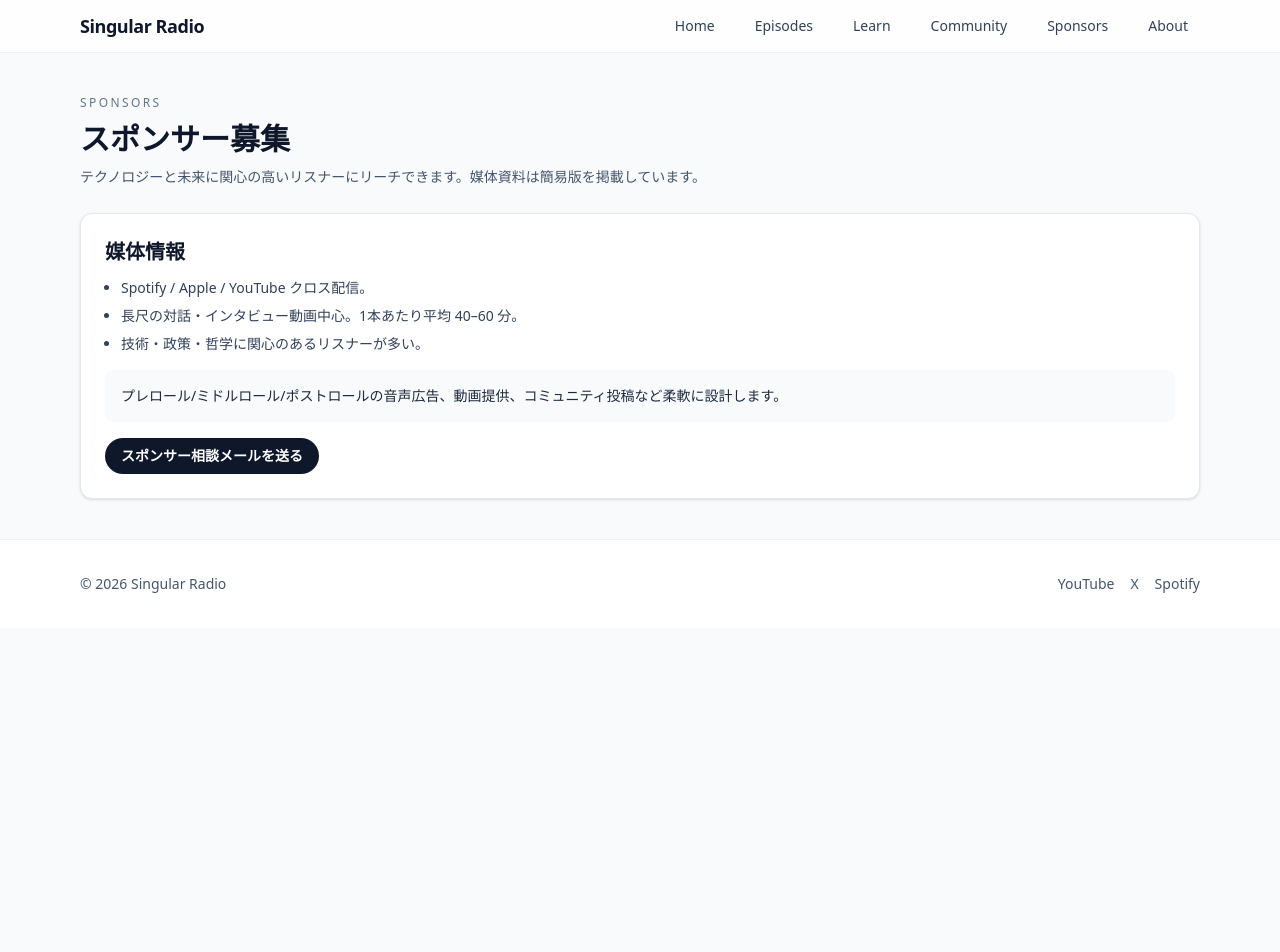
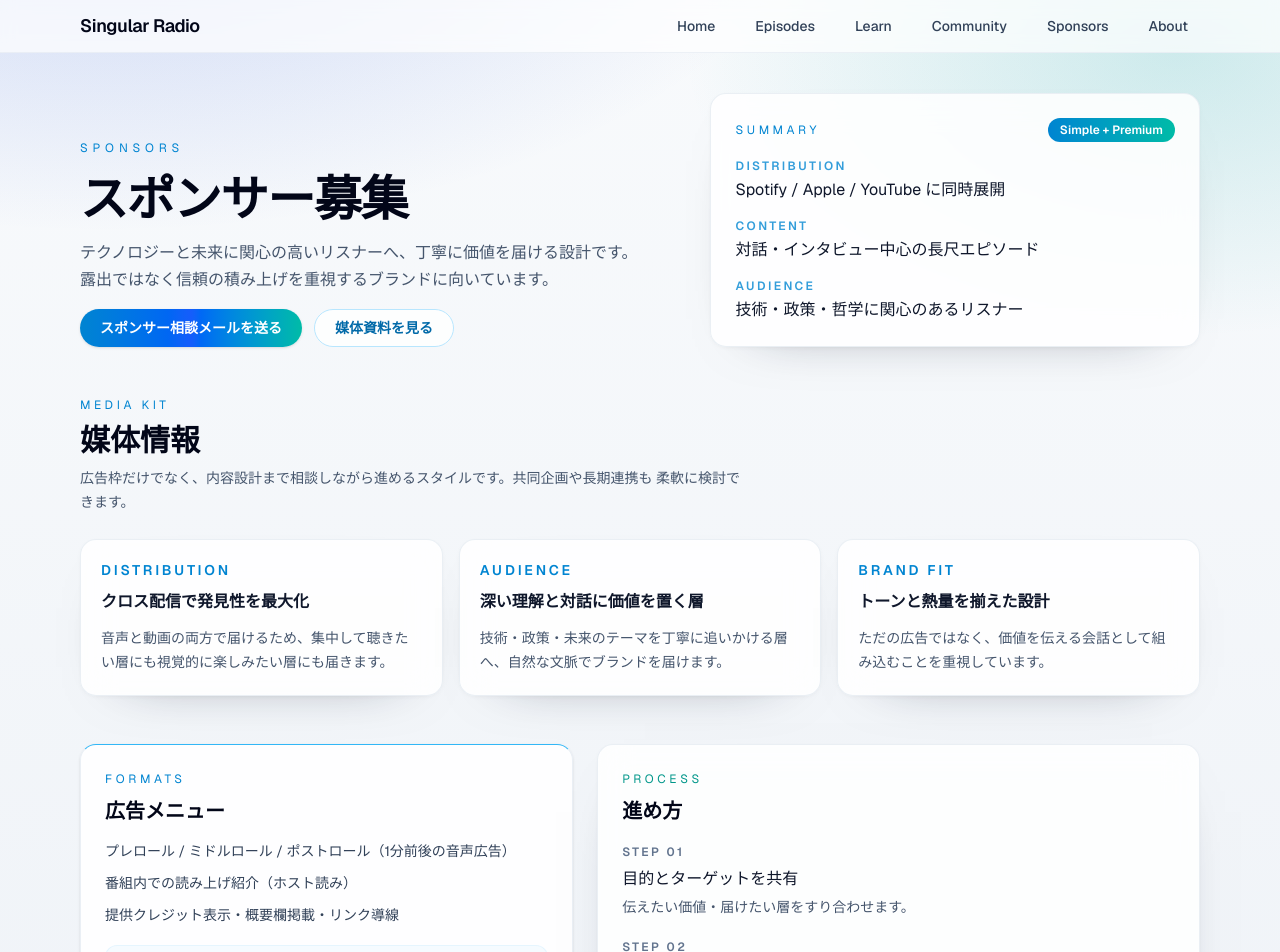
Before and after one commit to Japan-Automation-Technology/singular-radio, a Next.js app in the folder web/: page /sponsors in a window 1280 px wide. Shown: the top 952 px of the page. Before the commit the page ends 800 px from the top, so only its background shows below. Built offline with nearby package versions, Linux system fonts and the light colour scheme.

Commit message:
sponsor page design

```diff
--- a/web/app/globals.css
+++ b/web/app/globals.css
@@ -1,8 +1,12 @@
 @import "tailwindcss";
 
 :root {
-  --background: #f8fafc;
-  --foreground: #0f172a;
+  --background: #f4f7fb;
+  --foreground: #0b1020;
+  --ink: #0c1b2a;
+  --accent: #1d4ed8;
+  --accent-2: #0ea5a4;
+  --surface: #ffffff;
 }
 
 @theme inline {
@@ -13,7 +17,10 @@
 }
 
 body {
-  background: var(--background);
+  background:
+    radial-gradient(1200px 600px at 8% -10%, rgba(29, 78, 216, 0.22), transparent 60%),
+    radial-gradient(900px 520px at 92% 4%, rgba(14, 165, 164, 0.18), transparent 55%),
+    linear-gradient(180deg, #f8fafc 0%, #eef2f7 100%);
   color: var(--foreground);
 }
 
@@ -24,3 +31,43 @@ a {
 p {
   line-height: 1.7;
 }
+
+::selection {
+  background: rgba(29, 78, 216, 0.18);
+}
+
+.glass-panel {
+  background: rgba(255, 255, 255, 0.86);
+  box-shadow:
+    0 20px 60px -48px rgba(15, 23, 42, 0.6),
+    0 2px 10px -6px rgba(15, 23, 42, 0.2);
+  border: 1px solid rgba(226, 232, 240, 0.7);
+  backdrop-filter: blur(16px);
+}
+
+.animate-rise {
+  animation: rise 0.7s ease-out both;
+}
+
+.animate-rise-delayed {
+  animation: rise 0.7s ease-out both;
+  animation-delay: 0.12s;
+}
+
+@keyframes rise {
+  from {
+    opacity: 0;
+    transform: translate3d(0, 14px, 0);
+  }
+  to {
+    opacity: 1;
+    transform: translate3d(0, 0, 0);
+  }
+}
+
+@media (prefers-reduced-motion: reduce) {
+  .animate-rise,
+  .animate-rise-delayed {
+    animation: none;
+  }
+}
--- a/web/app/layout.tsx
+++ b/web/app/layout.tsx
@@ -28,9 +28,9 @@ export default function RootLayout({
   return (
     <html lang="en">
       <body
-        className={`${geistSans.variable} ${geistMono.variable} antialiased`}
+        className={`${geistSans.variable} ${geistMono.variable} font-sans antialiased`}
       >
-        <div className="min-h-screen bg-slate-50 text-slate-900">
+        <div className="min-h-screen text-slate-900">
           <Header />
           <main className="mx-auto max-w-6xl px-4 py-10">{children}</main>
           <Footer />
--- a/web/app/sponsors/page.tsx
+++ b/web/app/sponsors/page.tsx
@@ -2,33 +2,186 @@ export const metadata = { title: "Sponsors – Singular Radio" };
 
 export default function SponsorsPage() {
   return (
-    <div className="space-y-6">
-      <header className="space-y-2">
-        <p className="text-xs uppercase tracking-[0.2em] text-slate-500">
+    <div className="space-y-12">
+      <section className="grid items-end gap-8 lg:grid-cols-[1.1fr_0.9fr]">
+        <div className="space-y-4 animate-rise">
+          <p className="text-xs uppercase tracking-[0.4em] text-sky-600">
             Sponsors
           </p>
-        <h1 className="text-3xl font-semibold text-slate-900">スポンサー募集</h1>
-        <p className="text-sm text-slate-600">
-          テクノロジーと未来に関心の高いリスナーにリーチできます。媒体資料は簡易版を掲載しています。
+          <h1 className="text-4xl font-semibold tracking-tight text-slate-950 md:text-5xl">
+            スポンサー募集
+          </h1>
+          <p className="max-w-xl text-base text-slate-600">
+            テクノロジーと未来に関心の高いリスナーへ、丁寧に価値を届ける設計です。
+            露出ではなく信頼の積み上げを重視するブランドに向いています。
           </p>
-      </header>
-      <div className="rounded-xl border border-slate-200 bg-white p-6 shadow-sm">
-        <h2 className="text-xl font-semibold text-slate-900">媒体情報</h2>
-        <ul className="mt-3 list-disc space-y-2 pl-4 text-sm text-slate-700">
-          <li>Spotify / Apple / YouTube クロス配信。</li>
-          <li>長尺の対話・インタビュー動画中心。1本あたり平均 40–60 分。</li>
-          <li>技術・政策・哲学に関心のあるリスナーが多い。</li>
-        </ul>
-        <div className="mt-4 rounded-lg bg-slate-50 p-4 text-sm text-slate-800">
-          プレロール/ミドルロール/ポストロールの音声広告、動画提供、コミュニティ投稿など柔軟に設計します。
-        </div>
+          <div className="flex flex-wrap gap-3">
             <a
               href="mailto:singularradio01@gmail.com"
-          className="mt-4 inline-flex items-center justify-center rounded-full bg-slate-900 px-4 py-2 text-sm font-semibold text-white hover:bg-slate-800"
+              className="inline-flex items-center justify-center rounded-full bg-gradient-to-r from-sky-600 via-blue-600 to-teal-500 px-5 py-2 text-sm font-semibold text-white shadow-sm transition hover:brightness-105"
             >
               スポンサー相談メールを送る
             </a>
+            <a
+              href="#media-kit"
+              className="inline-flex items-center justify-center rounded-full border border-sky-200 bg-white/80 px-5 py-2 text-sm font-semibold text-sky-700 transition hover:border-sky-300 hover:text-sky-900"
+            >
+              媒体資料を見る
+            </a>
           </div>
+        </div>
+        <div className="glass-panel animate-rise-delayed rounded-2xl p-6 text-sm text-slate-700 ring-1 ring-sky-100/70">
+          <div className="flex items-center justify-between">
+            <p className="text-xs uppercase tracking-[0.3em] text-sky-600">
+              Summary
+            </p>
+            <span className="rounded-full bg-gradient-to-r from-sky-600 to-teal-500 px-3 py-1 text-xs font-semibold text-white">
+              Simple + Premium
+            </span>
+          </div>
+          <dl className="mt-4 space-y-4">
+            <div className="space-y-1">
+              <dt className="text-xs font-semibold uppercase tracking-[0.2em] text-sky-600/80">
+                Distribution
+              </dt>
+              <dd className="text-base text-slate-900">
+                Spotify / Apple / YouTube に同時展開
+              </dd>
+            </div>
+            <div className="space-y-1">
+              <dt className="text-xs font-semibold uppercase tracking-[0.2em] text-sky-600/80">
+                Content
+              </dt>
+              <dd className="text-base text-slate-900">
+                対話・インタビュー中心の長尺エピソード
+              </dd>
+            </div>
+            <div className="space-y-1">
+              <dt className="text-xs font-semibold uppercase tracking-[0.2em] text-sky-600/80">
+                Audience
+              </dt>
+              <dd className="text-base text-slate-900">
+                技術・政策・哲学に関心のあるリスナー
+              </dd>
+            </div>
+          </dl>
+        </div>
+      </section>
+
+      <section id="media-kit" className="space-y-6">
+        <header className="space-y-2">
+          <p className="text-xs uppercase tracking-[0.3em] text-sky-600">
+            Media Kit
+          </p>
+          <h2 className="text-2xl font-semibold text-slate-950 md:text-3xl">
+            媒体情報
+          </h2>
+          <p className="max-w-2xl text-sm text-slate-600">
+            広告枠だけでなく、内容設計まで相談しながら進めるスタイルです。共同企画や長期連携も
+            柔軟に検討できます。
+          </p>
+        </header>
+
+        <div className="grid gap-4 md:grid-cols-3">
+          <div className="glass-panel animate-rise rounded-2xl p-5 ring-1 ring-sky-100/70">
+            <h3 className="text-sm font-semibold uppercase tracking-[0.2em] text-sky-600">
+              Distribution
+            </h3>
+            <p className="mt-2 text-base font-semibold text-slate-900">
+              クロス配信で発見性を最大化
+            </p>
+            <p className="mt-3 text-sm text-slate-600">
+              音声と動画の両方で届けるため、集中して聴きたい層にも視覚的に楽しみたい層にも届きます。
+            </p>
+          </div>
+          <div className="glass-panel animate-rise rounded-2xl p-5 ring-1 ring-sky-100/70">
+            <h3 className="text-sm font-semibold uppercase tracking-[0.2em] text-sky-600">
+              Audience
+            </h3>
+            <p className="mt-2 text-base font-semibold text-slate-900">
+              深い理解と対話に価値を置く層
+            </p>
+            <p className="mt-3 text-sm text-slate-600">
+              技術・政策・未来のテーマを丁寧に追いかける層へ、自然な文脈でブランドを届けます。
+            </p>
+          </div>
+          <div className="glass-panel animate-rise rounded-2xl p-5 ring-1 ring-sky-100/70">
+            <h3 className="text-sm font-semibold uppercase tracking-[0.2em] text-sky-600">
+              Brand Fit
+            </h3>
+            <p className="mt-2 text-base font-semibold text-slate-900">
+              トーンと熱量を揃えた設計
+            </p>
+            <p className="mt-3 text-sm text-slate-600">
+              ただの広告ではなく、価値を伝える会話として組み込むことを重視しています。
+            </p>
+          </div>
+        </div>
+      </section>
+
+      <section className="grid gap-6 lg:grid-cols-[0.9fr_1.1fr]">
+        <div className="rounded-2xl border border-slate-200/70 border-t-sky-500/80 bg-white/90 p-6 shadow-sm">
+          <p className="text-xs uppercase tracking-[0.3em] text-sky-600">
+            Formats
+          </p>
+          <h3 className="mt-2 text-xl font-semibold text-slate-950">
+            広告メニュー
+          </h3>
+          <ul className="mt-4 space-y-3 text-sm text-slate-700">
+            <li>
+              プレロール / ミドルロール / ポストロール（1分前後の音声広告）
+            </li>
+            <li>番組内での読み上げ紹介（ホスト読み）</li>
+            <li>提供クレジット表示・概要欄掲載・リンク導線</li>
+          </ul>
+          <div className="mt-5 rounded-xl border border-sky-100/70 bg-sky-50/70 p-4 text-sm text-slate-700">
+            配信頻度・露出量は相談の上で最適化します。単発でも長期でも対応可能です。
+          </div>
+        </div>
+        <div className="glass-panel rounded-2xl p-6 ring-1 ring-teal-100/70">
+          <p className="text-xs uppercase tracking-[0.3em] text-teal-600">
+            Process
+          </p>
+          <h3 className="mt-2 text-xl font-semibold text-slate-950">
+            進め方
+          </h3>
+          <ol className="mt-4 space-y-4 text-sm text-slate-700">
+            <li>
+              <span className="text-xs font-semibold uppercase tracking-[0.2em] text-slate-500">
+                Step 01
+              </span>
+              <p className="mt-1 text-base text-slate-900">
+                目的とターゲットを共有
+              </p>
+              <p className="mt-1 text-sm text-slate-600">
+                伝えたい価値・届けたい層をすり合わせます。
+              </p>
+            </li>
+            <li>
+              <span className="text-xs font-semibold uppercase tracking-[0.2em] text-slate-500">
+                Step 02
+              </span>
+              <p className="mt-1 text-base text-slate-900">
+                企画と露出設計
+              </p>
+              <p className="mt-1 text-sm text-slate-600">
+                露出ではなく文脈重視で設計し、番組のトーンに合わせます。
+              </p>
+            </li>
+            <li>
+              <span className="text-xs font-semibold uppercase tracking-[0.2em] text-slate-500">
+                Step 03
+              </span>
+              <p className="mt-1 text-base text-slate-900">
+                制作・配信・レポート
+              </p>
+              <p className="mt-1 text-sm text-slate-600">
+                配信後の反響や改善点も共有し、継続的に磨き上げます。
+              </p>
+            </li>
+          </ol>
+        </div>
+      </section>
     </div>
   );
 }
--- a/web/components/Footer.tsx
+++ b/web/components/Footer.tsx
@@ -1,24 +1,24 @@
 export function Footer() {
   return (
-    <footer className="border-t border-slate-200/60 bg-white py-8">
+    <footer className="border-t border-slate-200/60 bg-white/80 py-10 backdrop-blur">
       <div className="mx-auto max-w-6xl px-4 text-sm text-slate-600">
         <div className="flex flex-wrap items-center justify-between gap-4">
           <p>© {new Date().getFullYear()} Singular Radio</p>
-          <div className="flex gap-4">
+          <div className="flex gap-4 text-sm font-medium text-slate-700">
             <a
-              className="hover:text-slate-900"
+              className="transition hover:text-slate-900"
               href="https://www.youtube.com/@SingularRadio"
             >
               YouTube
             </a>
             <a
-              className="hover:text-slate-900"
+              className="transition hover:text-slate-900"
               href="https://x.com/SingularRadio"
             >
               X
             </a>
             <a
-              className="hover:text-slate-900"
+              className="transition hover:text-slate-900"
               href="https://open.spotify.com/show/2nOYrpc9PhKQ5v7s81KzCW"
             >
               Spotify
--- a/web/components/Header.tsx
+++ b/web/components/Header.tsx
@@ -21,9 +21,9 @@ export function Header() {
     setMounted(true);
   }, []);
   return (
-    <header className="sticky top-0 z-20 border-b border-slate-200/60 bg-white/80 backdrop-blur">
+    <header className="sticky top-0 z-20 border-b border-slate-200/60 bg-white/70 backdrop-blur">
       <div className="mx-auto flex max-w-6xl items-center justify-between px-4 py-3">
-        <Link href="/" className="text-lg font-semibold tracking-tight">
+        <Link href="/" className="text-lg font-semibold tracking-tight text-slate-950">
           Singular Radio
         </Link>
         <nav className="hidden items-center gap-4 text-sm font-medium text-slate-700 md:flex">
@@ -31,7 +31,7 @@ export function Header() {
             <Link
               key={item.href}
               href={item.href}
-              className="rounded-full px-3 py-1 hover:bg-slate-100"
+              className="rounded-full px-3 py-1 transition hover:bg-slate-100/80 hover:text-slate-900"
             >
               {item.label}
             </Link>
@@ -40,7 +40,7 @@ export function Header() {
         <button
           type="button"
           aria-label="Open menu"
-          className="inline-flex items-center justify-center rounded-full border border-slate-200 px-3 py-2 text-sm font-semibold text-slate-700 hover:bg-slate-100 md:hidden"
+          className="inline-flex items-center justify-center rounded-full border border-slate-200 bg-white/80 px-3 py-2 text-sm font-semibold text-slate-700 transition hover:bg-slate-100 md:hidden"
           onClick={() => setOpen(true)}
         >
           Menu
```
Lines whose indentation alone changed are shown as unchanged.
